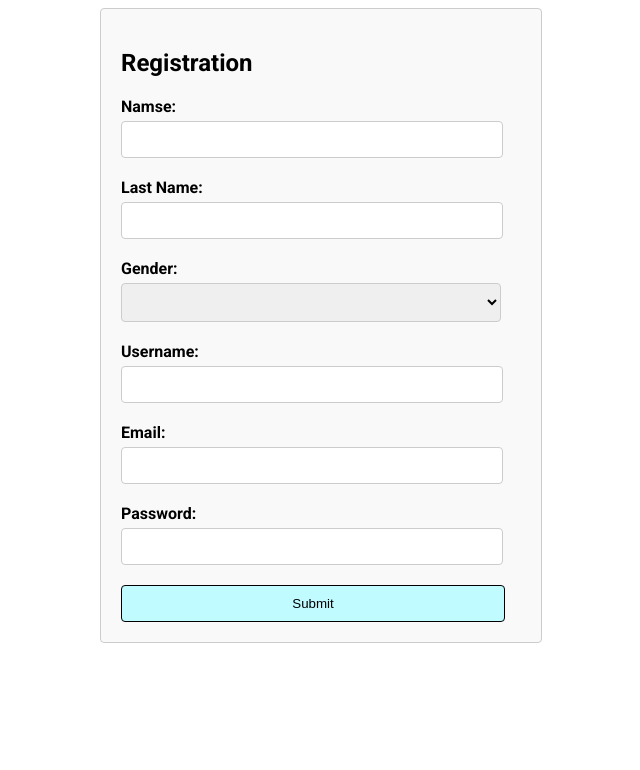
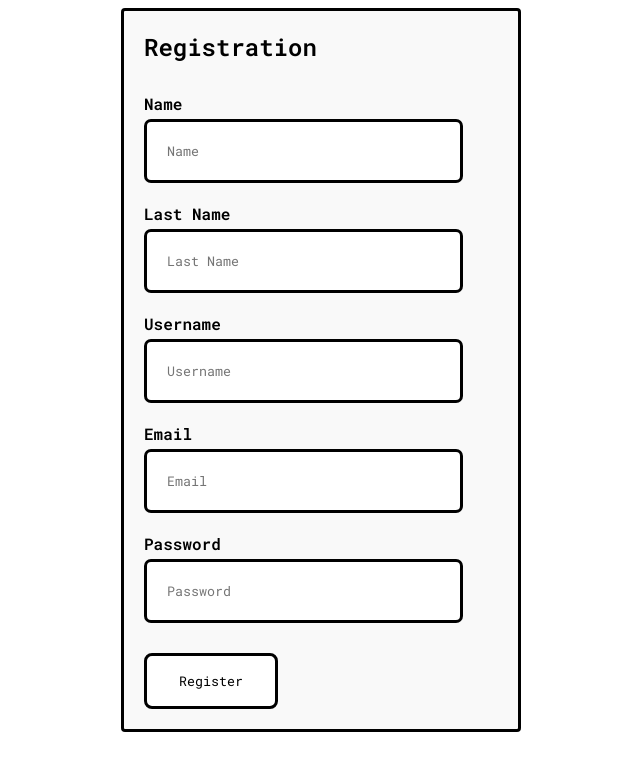
Before and after one commit to Larkorin/Demo, a SvelteKit app in the folder demo/: page /registration in a window 1280 px wide. Shown: the top 770 px of the page, without its empty margins (319-959 px from the left). Built offline with nearby package versions, Linux system fonts and the light colour scheme.

Commit message:
cambio estilo del registro

```diff
--- a/demo/src/models/user.ts
+++ b/demo/src/models/user.ts
@@ -1,5 +1,5 @@
 import type { ObjectId } from "mongodb";
 
 export default class User {
-  constructor(public name: string, public lastName: string, public email: string, public password: string, public gender: string, public id?: ObjectId) {}
+  constructor(public name: string, public lastName: string, public email: string, public password: string, public id?: ObjectId) {}
 }
--- a/demo/src/routes/registration/+page.svelte
+++ b/demo/src/routes/registration/+page.svelte
@@ -39,51 +39,56 @@
 
 	<form on:submit|preventDefault={register}>
 		<div class="form-group">
-			<label class="form-label" for="name">Namse:</label>
-			<input class="form-input" type="text" id="name" bind:value={name} required />
+			<label class="form-label" for="name">Name</label>
+			<input class="form-input" type="text" id="name" placeholder="Name" bind:value={name} required />
 		</div>
 
 		<div class="form-group">
-			<label class="form-label" for="lastName">Last Name:</label>
-			<input class="form-input" type="text" id="lastName" bind:value={lastName} required />
+			<label class="form-label" for="lastName">Last Name</label>
+			<input class="form-input" type="text" id="lastName" placeholder="Last Name" bind:value={lastName} required />
 		</div>
 
 		<div class="form-group">
-			<label class="form-label" for="gender">Gender:</label>
-			<select id="gender" class="form-select" bind:value={gender} required>
-				<option hidden disabled selected>Select a Gender</option>
-				<option>Femenino</option>
-				<option>Masculino</option>
-			</select>
+			<label class="form-label" for="username">Username</label>
+			<input class="form-input" type="text" id="username" placeholder="Username" bind:value={username} required />
 		</div>
 
 		<div class="form-group">
-			<label class="form-label" for="username">Username:</label>
-			<input class="form-input" type="text" id="username" bind:value={username} required />
+			<label class="form-label" for="email">Email</label>
+			<input class="form-input" type="email" id="email" placeholder="Email" bind:value={email} required />
 		</div>
 
 		<div class="form-group">
-			<label class="form-label" for="email">Email:</label>
-			<input class="form-input" type="email" id="email" bind:value={email} required />
+			<label class="form-label" for="password">Password</label>
+			<input class="form-input" type="password" id="password" placeholder="Password" bind:value={password} required />
 		</div>
-
-		<div class="form-group">
-			<label class="form-label" for="password">Password:</label>
-			<input class="form-input" type="password" id="password" bind:value={password} required />
-		</div>
-		<button class="form-button" type="submit">Submit</button>
+		<button class="form-button" type="submit">Register</button>
 	</form>
 </div>
 
-<style>
-	@import url('https://fonts.googleapis.com/css2?family=Roboto:wght@400;700&display=swap');
+<style lang="scss">
+  @import url('https://fonts.googleapis.com/css2?family=Roboto+Mono:wght@400;500;600&display=swap');
+
+	$primary: #006471;
+  $secondary: #4B97A5;
+  $complementary: #FE8E3C;
+
+	* {
+    margin: 0;
+    padding: 0;
+    box-sizing: border-box;
+		font-family: 'Roboto Mono', monospace;
+  }
+
+	h2 {
+		margin-bottom: 30px;
+	}
 
 	.container {
-		font-family: 'Roboto', sans-serif;
 		max-width: 400px;
 		margin: 0 auto;
 		padding: 20px;
-		border: 1px solid #ccc;
+		border: 3px solid black;
 		border-radius: 4px;
 		background-color: #f9f9f9;
 	}
@@ -98,33 +103,38 @@
 		margin-bottom: 5px;
 	}
 
-	.form-input, .form-select {
+	.form-input {
 		width: 90%;
-		padding: 10px;
-		border: 1px solid #ccc;
-		border-radius: 4px;
+		padding: 20px;
+		border: 3px solid black;
+		border-radius: 7px;
 		transition: border-color 0.3s ease;
-	}
-	.form-select {
-		width:95%
+
+		&:focus {
+			outline: none;
+			background: linear-gradient(white, white) padding-box,
+              		linear-gradient(to right, $primary, $secondary,$complementary) border-box;
+  		border-radius: 7px;
+  		border: 3px solid transparent;
+		}
 	}
 
-	.form-input:focus {
-		outline: none;
-		border-color: #4B97A5;
+	input:-webkit-autofill:focus {
+		border: 3px solid black;
+		background: white;
 	}
 
 	.form-button {
-		width: 96%;
-		padding: 10px;
-		background-color: #BFFBFF;
-		border: solid 1px #000000;
-		border-radius: 4px;
+    padding: 16px 32px;
+		margin-top: 10px;
+		border: 3px solid black;
+		border-radius: 8px;
+		background-color: white;
 		cursor: pointer;
 		transition: background-color 0.3s ease;
-	}
 
-	.form-button:hover {
-		background-color: #4B97A5;
+		&:hover {
+			box-shadow: 3px 3px black;
+		}
 	}
 </style>
```
